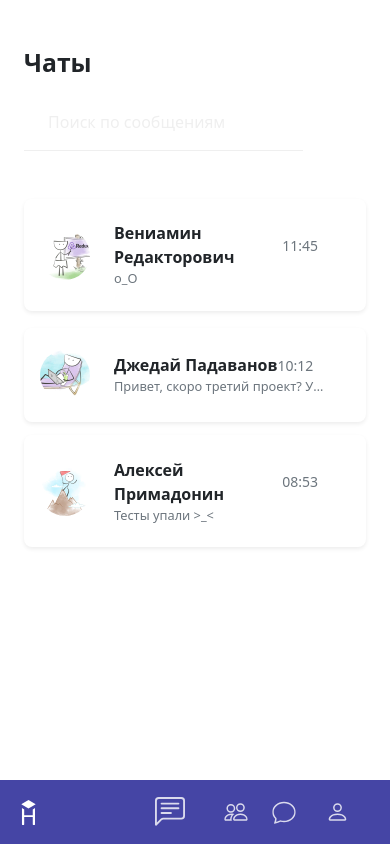
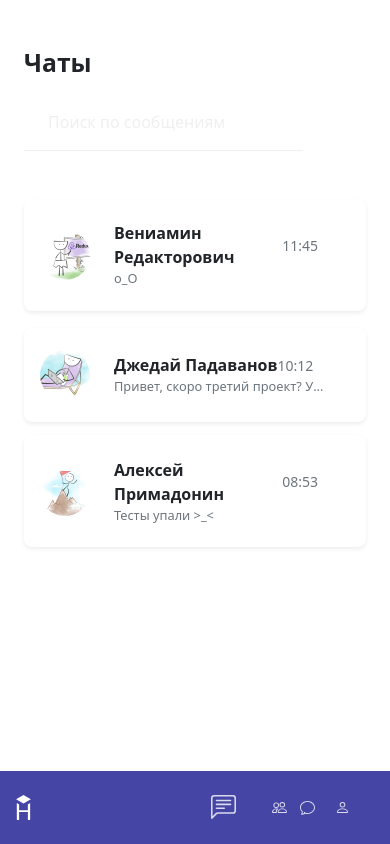
Before and after one commit to asuzdaltcev/layout-designer-project-59, a website: page app/chat.pug in a window 390 px wide. Drawn offline with nearby package versions, Linux system fonts and the light colour scheme; files that its build step writes are made by us from their sources; files whose address does not match are found by name.

Commit message:
Добавление новых стилей в main.scss для мобильной версии чата. Убраны лишние отступы у body, добавлены паддинги для навигации и изменены размеры иконок в мобильной версии. Обновление main.css для синхронизации изменений.

```diff
--- a/app/styles/main.scss
+++ b/app/styles/main.scss
@@ -500,8 +500,6 @@ body {
   display: flex;
   align-items: center;
   justify-content: center;
-  margin-right: 20px;
-  margin-top: 5px;
 }
 
 .icon-wrapper img {
@@ -667,6 +665,20 @@ body {
   padding: 0 !important;
 }
 
+// Добавляем padding-top к навигации в мобильной версии чата
+@media (max-width: 1200px) {
+  .nav.px-3.py-3.p-xl-3 {
+    padding-top: 24px !important;
+    padding-bottom: 24px !important; // pt-3
+  }
+
+  // Изменяем высоту иконок в навигации на мобильной версии
+  .nav.px-3.py-3.p-xl-3 img {
+    height: 25px !important;
+    width: auto !important;
+  }
+}
+
 .mobile-chat-header {
   position: sticky;
   top: 0;
```
Also changed, not shown: build/css/main.css.
